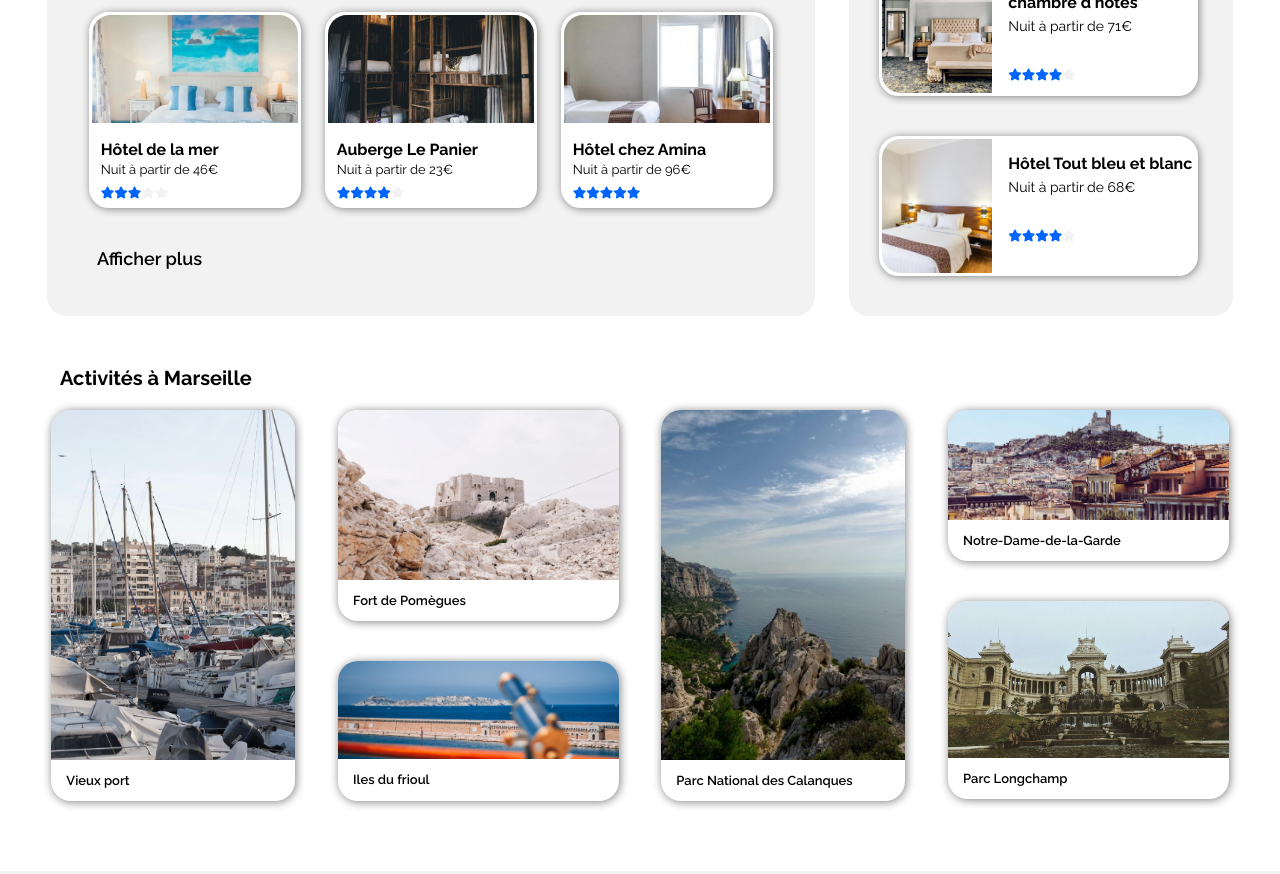
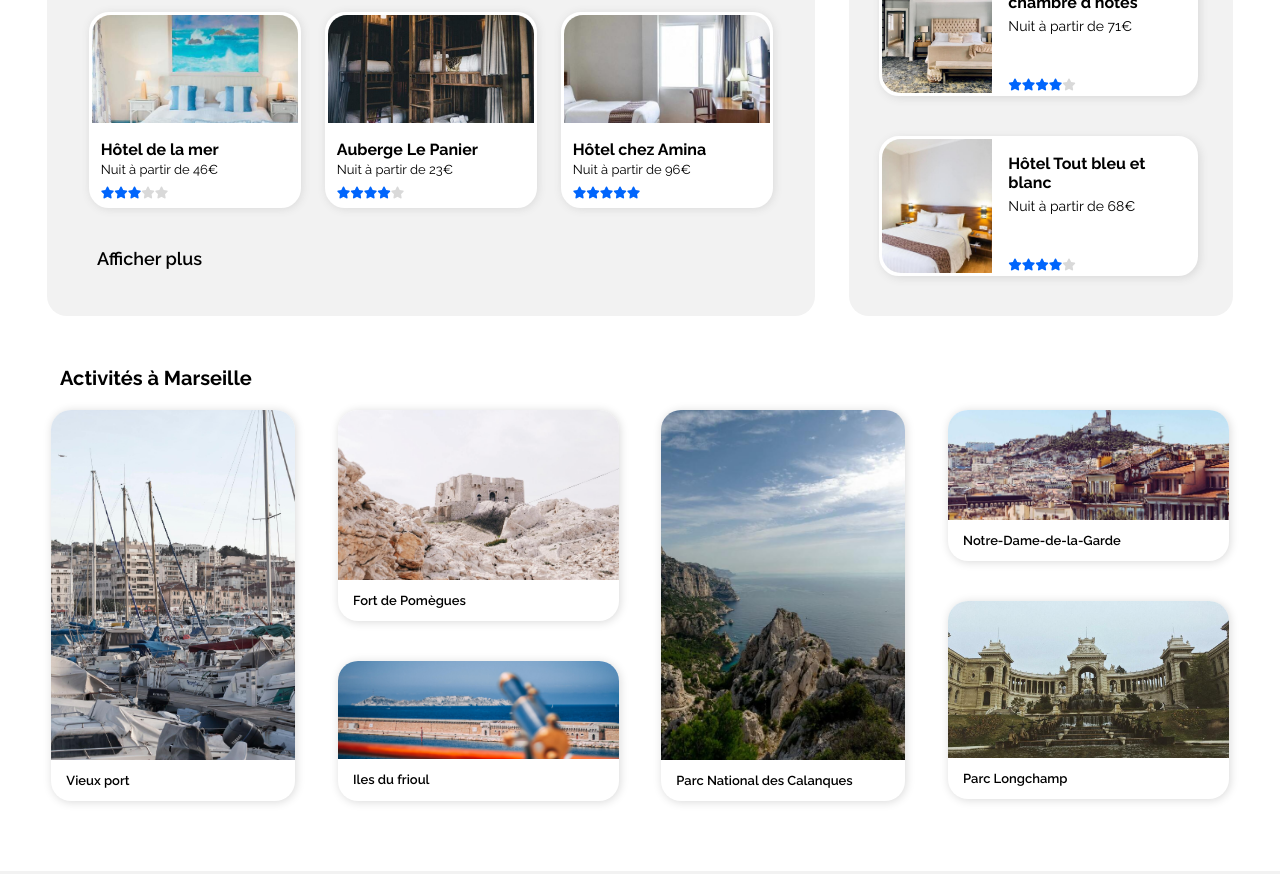
Before and after one commit to Yacinemsi/Booki, a plain HTML site: page index.html in a window 1280 px wide. Shown: the part 760-1634 px from the top of the page. Drawn offline with Linux system fonts and the light colour scheme.

Commit message:
projet final

```diff
--- a/css/style.css
+++ b/css/style.css
@@ -212,7 +212,7 @@ article h2 {
   position: inherit;
   width: 30%;
   margin-bottom: 40px;
-  box-shadow: grey 1px 1px 8px;
+  box-shadow: #d9d9d9 1px 1px 8px;
 }
 .card-article:hover {
   transform: scale(1.1);
@@ -256,7 +256,7 @@ article > div {
   font-size: 12px;
 }
 .grey-star i {
-  color: #f2f2f2;
+  color: #d9d9d9;
 }
 .afficher-plus {
   text-decoration: none;
@@ -293,7 +293,7 @@ aside {
   color: black;
 }
 .star-aside.fa-star {
-  padding-top: 0px;
+  padding-top: 15px;
   color: black;
 }
 .card-aside {
@@ -303,7 +303,7 @@ aside {
   border-radius: 20px;
   width: 90%;
   margin-bottom: 40px;
-  box-shadow: grey 1px 1px 8px;
+  box-shadow: #d9d9d9 2px 2px 8px;
   height: 140px;
 }
 .img_card_populaire {
@@ -329,6 +329,7 @@ aside {
 .h3-card-aside > h3 {
   font-size: 16px;
   margin-bottom: -8px;
+  margin-right: 40px;
 }
 .card__aside-p {
   font-size: 14px;
@@ -338,7 +339,7 @@ aside {
   margin-top: 10px;
 }
 .star-aside {
-  margin-top: 30px;
+  margin-top: 40px;
   position: relative;
 }
 .star-aside i {
@@ -365,7 +366,7 @@ aside {
   background-color: white;
   display: flex;
   flex-direction: column;
-  box-shadow: grey 1px 1px 10px;
+  box-shadow: #d9d9d9 1px 1px 10px;
 }
 .card-large > img {
   height: 350px;
@@ -388,7 +389,7 @@ aside {
   display: flex;
   flex-direction: column;
   margin-bottom: 40px;
-  box-shadow: grey 1px 1px 10px;
+  box-shadow: #d9d9d9 1px 1px 10px;
 }
 .card-activite h3 {
   font-size: 13px;
```
